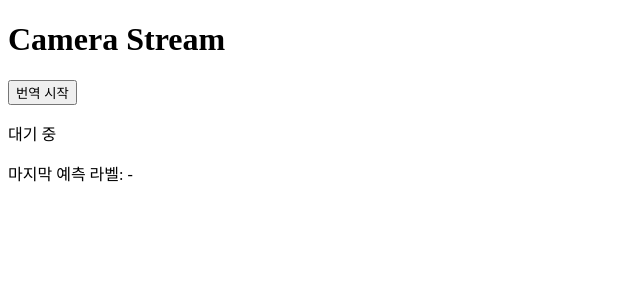
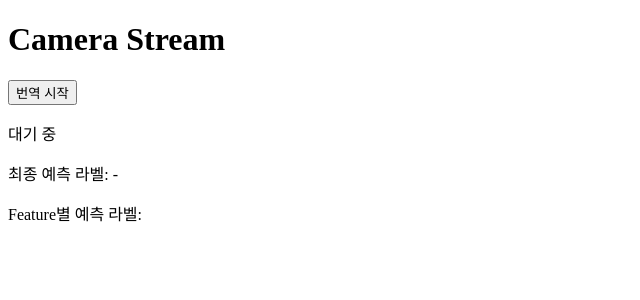
Before and after one commit to wngmlwjd/raspberrypi-signlang-app, a Flask app: page / in a window 1280 px wide. Shown: the top 300 px of the page, without its empty margins (0-640 px from the left). Run offline with Flask 3, Linux system fonts and the light colour scheme.

Commit message:
Update index.html

```diff
--- a/templates/index.html
+++ b/templates/index.html
@@ -14,7 +14,11 @@
 
     <!-- 녹화 상태 표시 -->
     <p id="status">대기 중</p>
-    <p>마지막 예측 라벨: <span id="pred_label">-</span></p>
+
+    <!-- 최종 예측 라벨 및 feature별 라벨 -->
+    <p>최종 예측 라벨: <span id="pred_label">-</span></p>
+    <p>Feature별 예측 라벨:</p>
+    <div id="feature_labels" style="display:flex; flex-wrap:wrap; gap:5px;"></div>
 
     <!-- 랜드마크 미리보기 -->
     <div id="landmarksContainer" style="display:none; margin-bottom:10px;">
@@ -48,6 +52,26 @@
     const landmarksContainer = document.getElementById("landmarksContainer");
     const landmarksDiv = document.getElementById("landmarks");
 
+    const predLabelEl = document.getElementById("pred_label");
+    const featureLabelsDiv = document.getElementById("feature_labels");
+
+    // 최종 라벨 표시
+    if (data.predicted_labels?.final_label) {
+        predLabelEl.textContent = data.predicted_labels.final_label;
+    }
+
+    // feature별 라벨 표시
+    if (data.predicted_labels?.feature_labels) {
+        featureLabelsDiv.innerHTML = "";
+        data.predicted_labels.feature_labels.forEach(label => {
+            const span = document.createElement("span");
+            span.textContent = label;
+            span.style.padding = "2px 5px";
+            span.style.border = "1px solid #ccc";
+            span.style.borderRadius = "3px";
+            featureLabelsDiv.appendChild(span);
+        });
+    }
 
     // 녹화 버튼 클릭
     form.addEventListener("submit", async (e) => {
```
